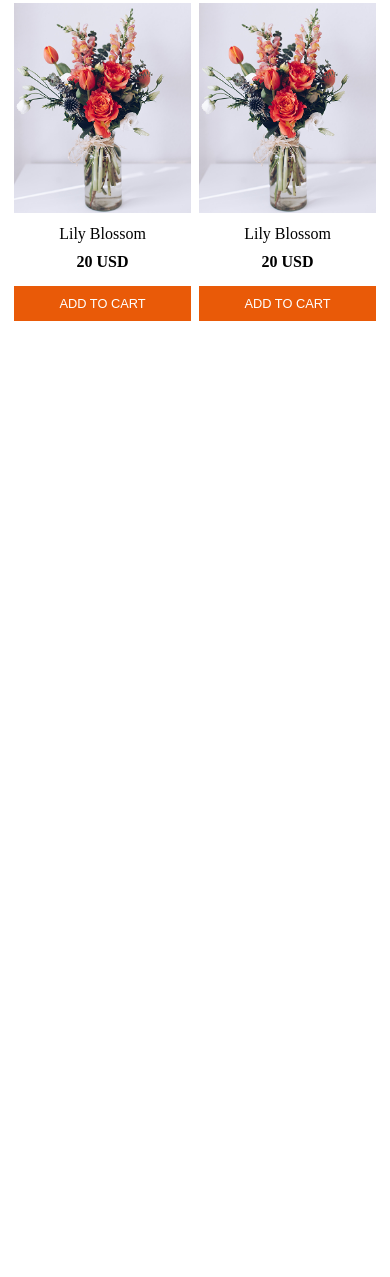
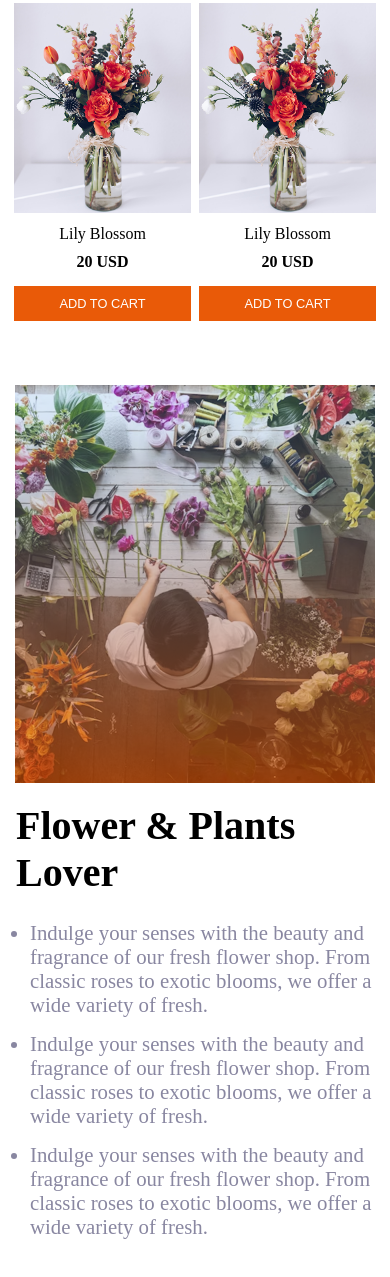
Before and after one commit to sarwarx369/assignment-2, a plain HTML site: page index.html in a window 390 px wide. Shown: the part 1797-3074 px from the top of the page. Before the commit the page ends 2162 px from the top, so only its background shows below. Drawn offline with Linux system fonts and the light colour scheme.

Commit message:
lover section added- responsive

```diff
--- a/flower.css
+++ b/flower.css
@@ -119,6 +119,29 @@ body {
   border: none;
   height: 35px;
 }
+
+/* lover sec */
+.lovers-section {
+  display: flex;
+  max-width: 925px;
+  margin: 60px auto;
+  margin-top: 135px;
+  gap: 58px;
+}
+.lover-h {
+  font-size: 2.5rem;
+  font-weight: bold;
+  margin: 25px 1px;
+  margin-top: 35px;
+}
+.lover-li {
+  font-size: 1.3rem;
+  margin: 15px 1px;
+}
+ul {
+  padding-left: 14px;
+}
+
 /* Responsive part */
 @media screen and (max-width: 576px) {
   .nav-links a {
@@ -176,4 +199,18 @@ body {
   .plant-descri {
     padding: 18px;
   }
+  /* lover section */
+  .lovers-section {
+    flex-direction: column;
+    margin-top: 35px;
+    margin-bottom: 15px;
+    gap: 15px;
+    padding: 15px;
+  }
+  .lover-h {
+    margin-top: 0px;
+  }
+  .lover-image img {
+    width: 100%;
+  }
 }
--- a/index.html
+++ b/index.html
@@ -103,5 +103,35 @@
         </div>
       </div>
     </section>
+
+    <section>
+      <div class="lovers-section">
+        <div class="lover-image">
+          <img src="assets/flower-store.png" alt="" />
+        </div>
+        <div class="lover-list">
+          <h1 class="lover-h">Flower & Plants Lover</h1>
+          <ul>
+            <li class="lover-li dark-2">
+              Indulge your senses with the beauty and fragrance of our fresh
+              flower shop. From classic roses to exotic blooms, we offer a wide
+              variety of fresh.
+            </li>
+
+            <li class="lover-li dark-2">
+              Indulge your senses with the beauty and fragrance of our fresh
+              flower shop. From classic roses to exotic blooms, we offer a wide
+              variety of fresh.
+            </li>
+
+            <li class="lover-li dark-2">
+              Indulge your senses with the beauty and fragrance of our fresh
+              flower shop. From classic roses to exotic blooms, we offer a wide
+              variety of fresh.
+            </li>
+          </ul>
+        </div>
+      </div>
+    </section>
   </body>
 </html>
```
